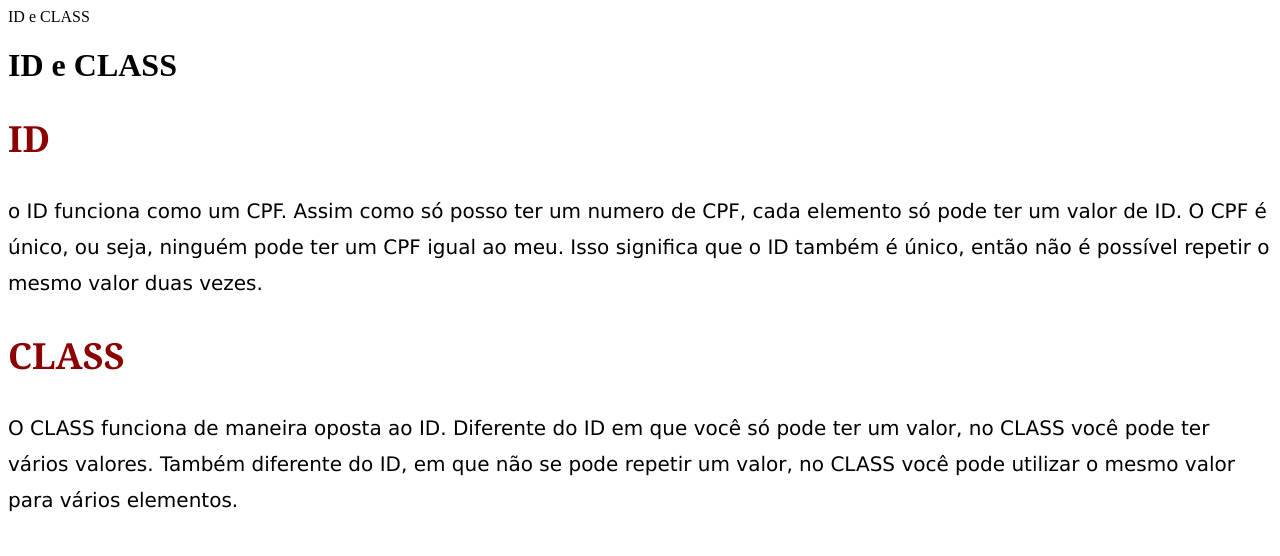
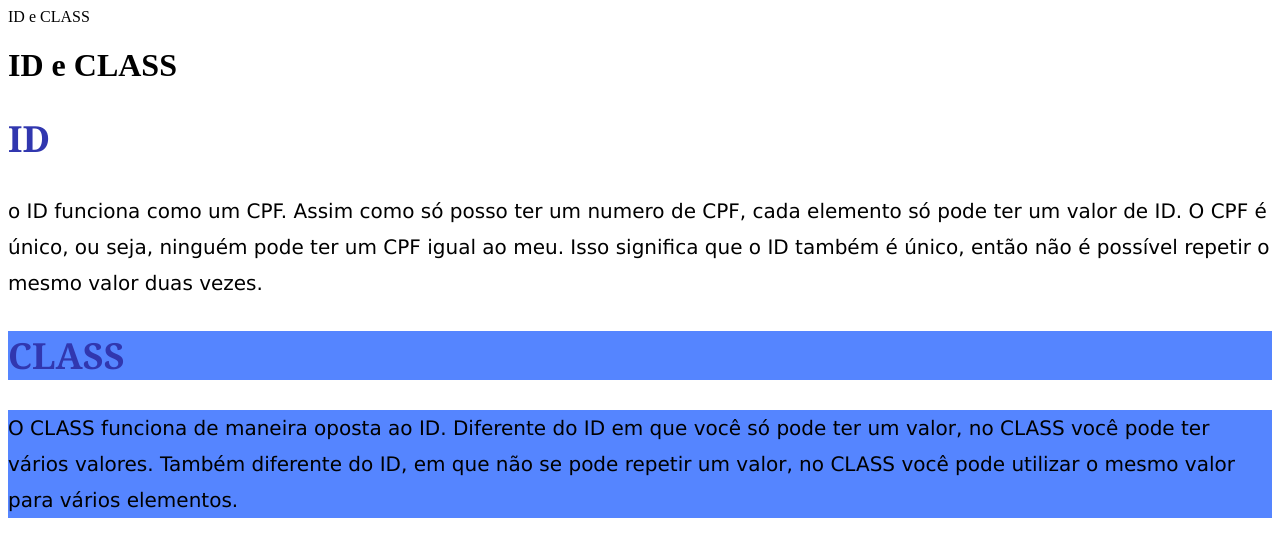
Before and after one commit to Larabeatriz08/aulas_html_css, a plain HTML site: page 4_ID_CLASS/index.html in a window 1280 px wide. Drawn offline with Linux system fonts and the light colour scheme.

Commit message:
introdução ao class

```diff
--- a/4_ID_CLASS/index.html
+++ b/4_ID_CLASS/index.html
@@ -17,8 +17,8 @@
     o ID funciona como um CPF. Assim como só posso ter um numero de CPF, cada elemento só pode ter um valor de ID. O CPF  é único, ou seja, ninguém pode ter um CPF igual ao meu. Isso significa que o ID também é único, então não é possível repetir o mesmo valor duas vezes.
    </p>
 
-   <h2>CLASS</h2>
-   <p>
+   <h2 class="fundo-azul">CLASS</h2>
+   <p class="fundo-azul">
     O CLASS funciona de maneira oposta ao ID. Diferente do ID em que você só pode ter um valor, no CLASS você pode ter vários valores. Também diferente do ID, em que não se pode repetir um valor, no CLASS você pode utilizar o mesmo valor para vários elementos.
    </p>
 
--- a/4_ID_CLASS/style.css
+++ b/4_ID_CLASS/style.css
@@ -1,6 +1,6 @@
 h2 {
     font-family: Cambria, Cochin, Georgia, Times, 'Times New Roman', serif;
-    color: darkred;
+    color: rgb(49, 55, 175);
     font-size: 36px;
 }
 
@@ -9,3 +9,8 @@ p {
     font-size: 20px;
     line-height: 36px;
 }
+
+
+.fundo-azul {
+    background:rgb(85, 133, 255);
+}
```
